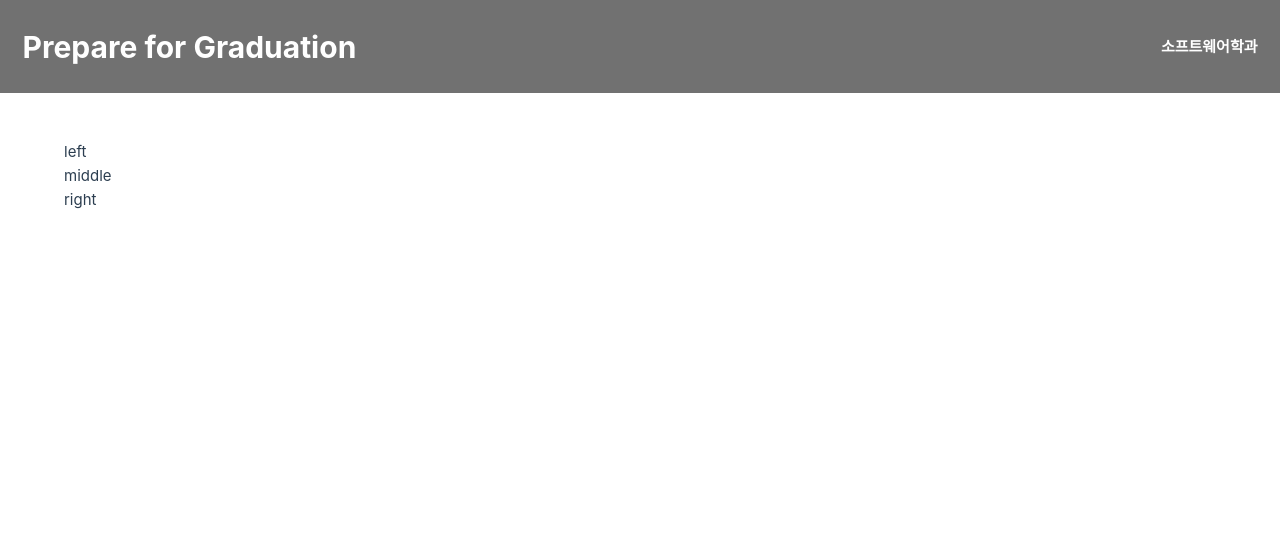
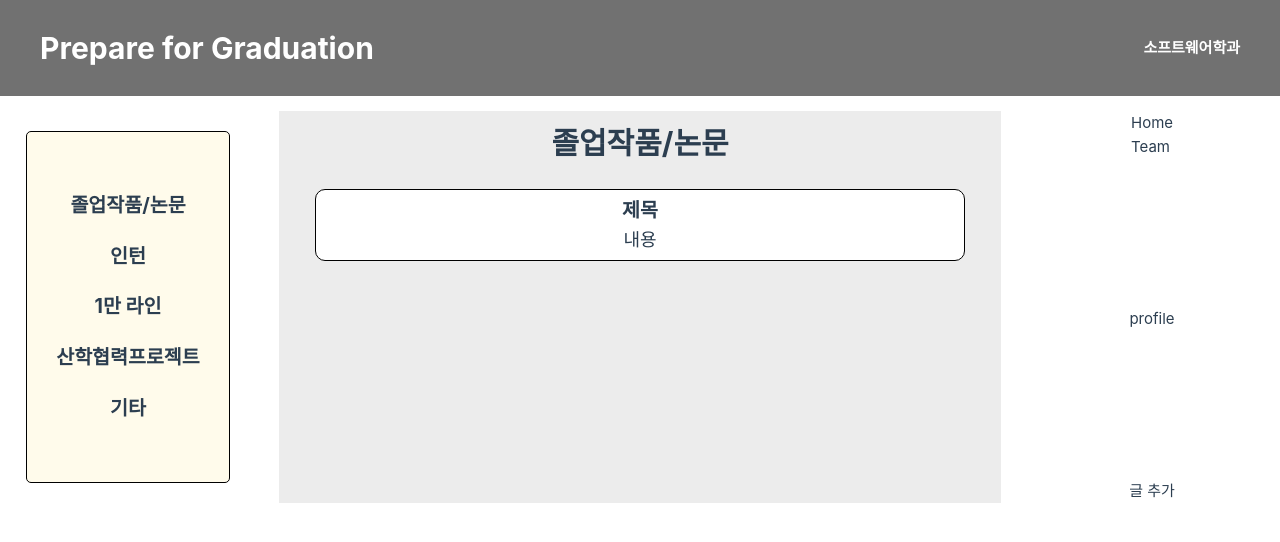
Before and after one commit to yu9i/ISE_Team8, a Vue app in the folder team8/: page / in a window 1280 px wide. Shown: the top 542 px of the page. Built offline with nearby package versions, Linux system fonts and the light colour scheme.

Commit message:
main-page frame1

```diff
--- a/team8/src/App.vue
+++ b/team8/src/App.vue
@@ -4,15 +4,42 @@ import TheWelcome from './components/TheWelcome.vue'
 </script>
 
 <template>
+  <div class="main">
 
-  <main>
-    <div>left</div>
-    <div>middle</div>
-    <div>right</div>
-  </main>
+    <div class="main-menu">
+      <div class="main-menu-box">
+        <div>졸업작품/논문</div>
+        <div>인턴</div>
+        <div>1만 라인</div>
+        <div>산학협력프로젝트</div>
+        <div>기타</div>
+      </div>
+    </div>
+
+    <div class="main-posts">
+      <div id="page-name"><h1>졸업작품/논문</h1></div>
+      <div class="post">
+        <div id="post-title">제목</div>
+        <div class="post-content">
+          <div id="post-pic"></div>
+          <div id="post-det">내용</div>
+        </div>
+      </div>
+    </div>
+
+    <div class="main-page">
+      <div class="page-select">
+        <div>Home</div>
+        <div>Team</div>
+        <div></div>
+      </div>
+      <div class="main-show-profile">profile</div>
+      <div id="add-post">글 추가</div>
+    </div>
+
+  </div>
 
 </template>
 
 <style scoped>
-@import './assets/css/app.css'
 </style>
--- a/team8/src/assets/css/app.css
+++ /dev/null
@@ -1,26 +0,0 @@
-header {
-    line-height: 1.5;
-  }
-
-  .logo {
-    display: block;
-    margin: 0 auto 2rem;
-  }
-
-  @media (min-width: 1024px) {
-    header {
-      display: flex;
-      place-items: center;
-      padding-right: calc(var(--section-gap) / 2);
-    }
-
-    .logo {
-      margin: 0 2rem 0 0;
-    }
-
-    header .wrapper {
-      display: flex;
-      place-items: flex-start;
-      flex-wrap: wrap;
-    }
-  }
--- a/team8/src/assets/css/main.css
+++ b/team8/src/assets/css/main.css
@@ -1,8 +1,9 @@
 @import './base.css';
 
 #app {
-  max-width: 1280px;
-  margin: 0 auto;
+  /* max-width: 1280px; */
+  width: 100%;
+  align-items: center;
 }
 
 header {
@@ -10,19 +11,90 @@ header {
   opacity: 0.8;
   color: white;
   margin-bottom: 1em;
-  padding: 1.5em;
+  padding: 1.5rem 2.5rem;
   font-weight: bold;
 }
 
 header > .header-const {
   display: flex;
+  flex-wrap: wrap;
   flex-direction: row;
   align-items: center;
   justify-content: space-between;
 }
 
-main {
-  padding: 2rem;
+.main {
+  display: grid;
+  grid-template-columns: 2fr 6fr 2fr;
+  justify-items: center;
+}
+
+.main-menu {
+  font-size: 1.3em;
+  font-weight: bold;
+  align-items: center;
+  padding: 1em;
+}
+
+.main-menu > .main-menu-box {
+  display: flex;
+  align-items: center;
+  flex-direction: column;
+  justify-content: space-around;
+  flex-wrap: wrap;
+  background: #FFFBEB;
+  border: solid 1px black;
+  border-radius: 5px;
+  padding: 2.5em 1.5em;
+}
+
+.main-menu > .main-menu-box > div {
+  padding: 0.5em 0;
+}
+
+.main-posts {
+  background: #ECECEC;
+  display: flex;
+  flex-direction: column;
+  justify-content: flex-start;
+  text-align: center;
+  align-items: center;
+  width: 94%;
+}
+
+.main-posts > #page-name {
+  padding: 0.5em;
+}
+
+.main-posts > .post {
+  width: 90%;
+  display: flex;
+  flex-direction: column;
+  flex-wrap: wrap;
+  justify-content: flex-start;
+  background: white;
+  border: solid 1px black;
+  border-radius: 10px;
+  padding: 5px;
+  margin: 1em 0;
+}
+
+.main-posts > .post > #post-title {
+  font-weight: bold;
+  font-size: 1.3em;
+}
+
+.main-posts > .post > .post-content > #post-det {
+  font-size: 1.2em;
+}
+
+.main-page {
+  align-content: center;
+  display: flex;
+  display: flex;
+  flex-direction: column;
+  justify-content: space-between;
+  align-items: center;
 }
 
 a,
@@ -39,14 +111,11 @@ a,
 }
 
 @media (min-width: 1024px) {
-  body > main{
+  body > .main{
     display: flex;
     place-items: center;
   }
 
   #app {
-    display: grid;
-    grid-template-columns: 1fr 1fr;
-    padding: 0 2rem;
   }
 }
```
